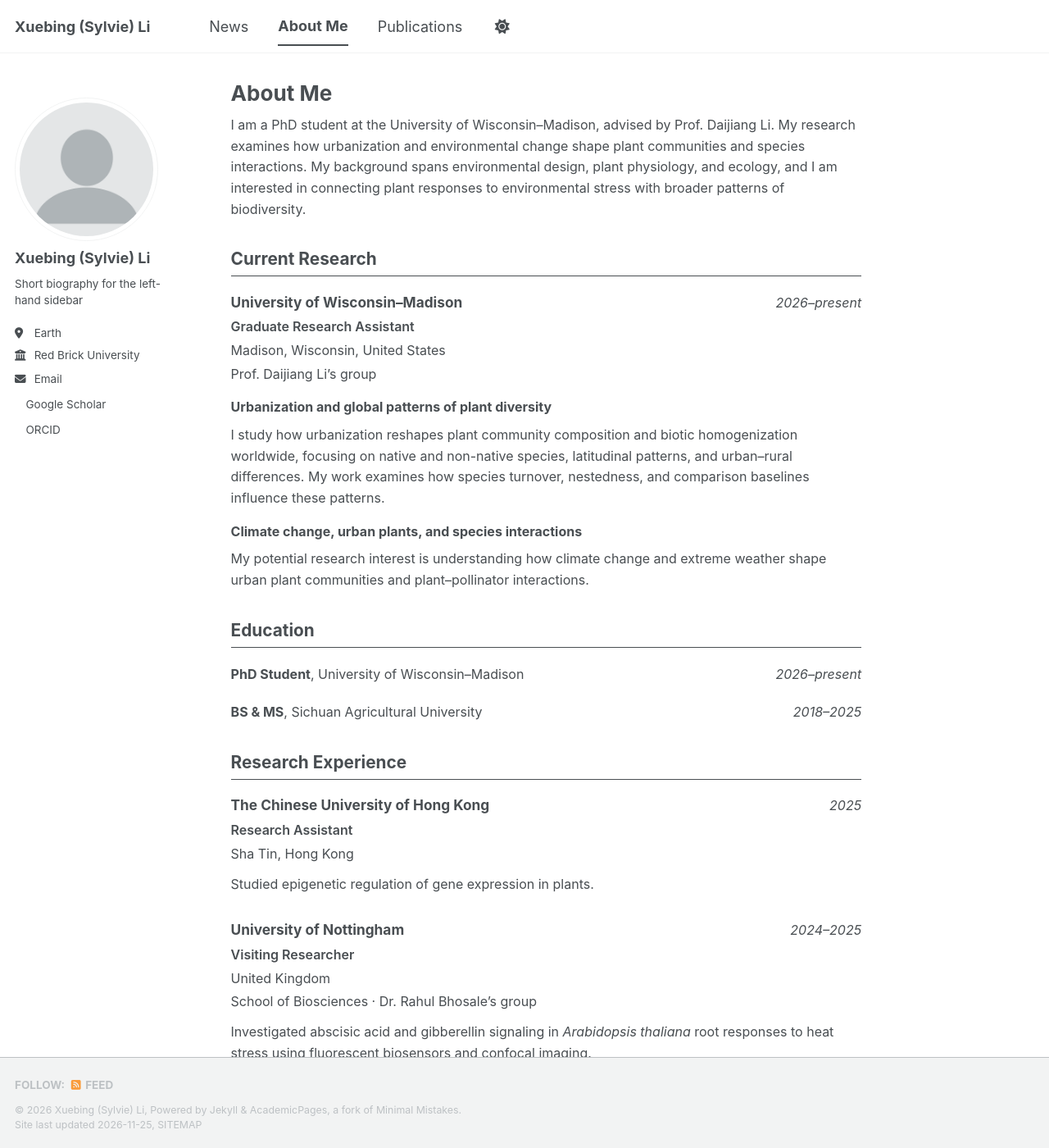
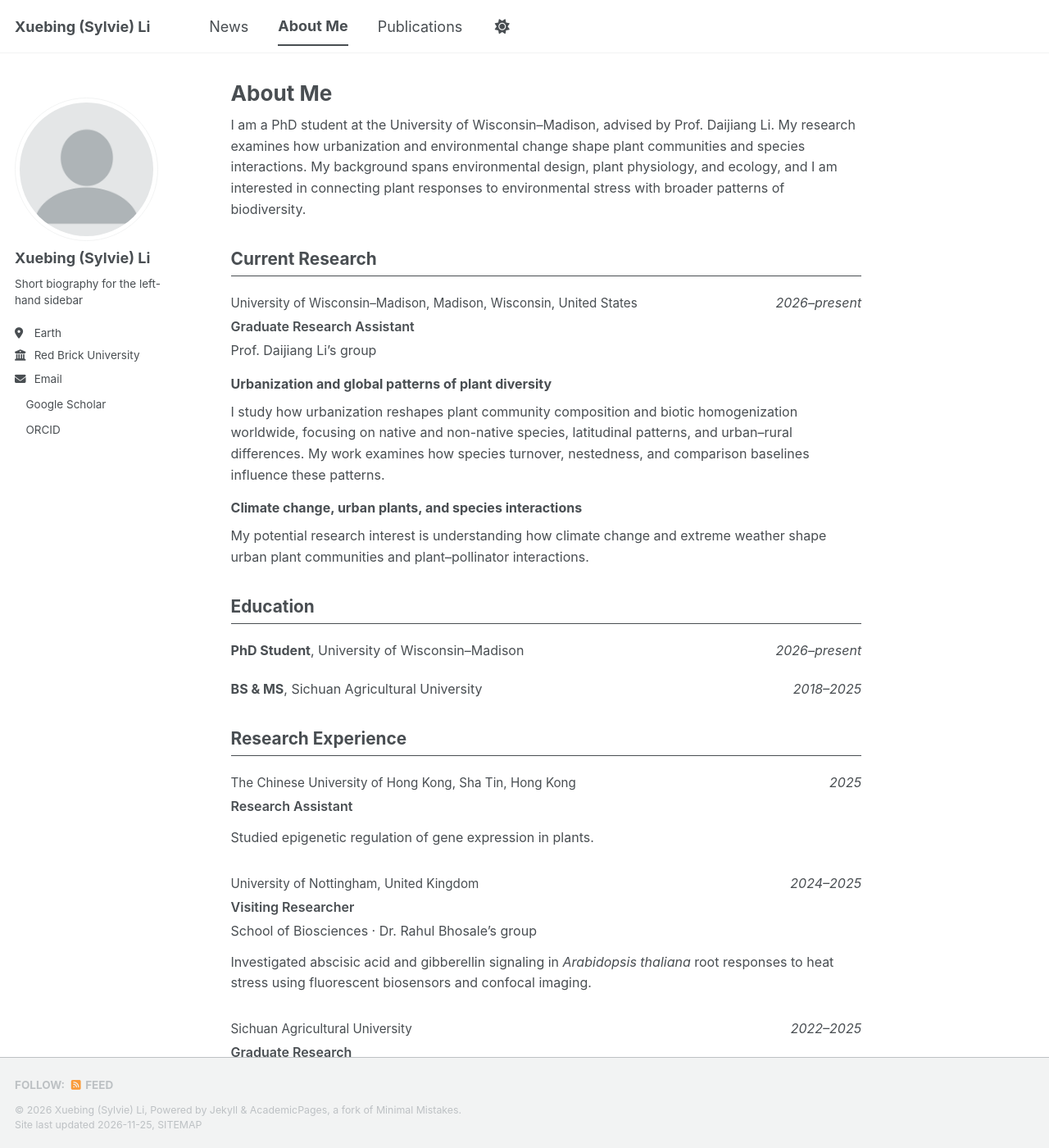
Before and after one commit to Snowiceli/Snowiceli.github.io, a Jekyll site: the page built from _pages/about.md, in a window 1280 px wide and 1400 px high. Shown: the whole window at 82% size. Built offline with Jekyll 4.4.1, drawn with Linux system fonts in a browser that asks for light colours; a script bundle is joined from its source files by our own code; a style sheet for code colours, icons or effects is not loaded.

Commit message:
Place research locations inline with smaller, regular-weight institution names

```diff
--- a/_pages/about.md
+++ b/_pages/about.md
@@ -13,6 +13,7 @@ redirect_from:
 .about-cv p, .about-cv ul, .about-cv li { font-size: inherit; }
 .about-cv h2 { font-size: 1.3em; margin: 2rem 0 1.1rem; padding-bottom: .4rem; border-bottom: 1px solid currentColor; }
 .about-cv h3 { margin: 0; font-size: 1.08em; line-height: 1.4; }
+.about-cv .cv-research h3 { font-size: max(14px, .95em); font-weight: 400; }
 .about-cv h4 { margin: 1rem 0 .35rem; font-size: 1em; }
 .about-cv .cv-entry { margin: 0 0 1.7rem; }
 .about-cv .cv-heading { display: flex; justify-content: space-between; align-items: baseline; gap: .5rem 1.5rem; }
@@ -47,11 +48,10 @@ redirect_from:
 
 <div class="cv-entry">
 <div class="cv-heading">
-<h3>University of Wisconsin–Madison</h3>
+<h3>University of Wisconsin–Madison<span class="cv-institution-location">, Madison, Wisconsin, United States</span></h3>
 <span class="cv-date">2026–present</span>
 </div>
 <p class="cv-role">Graduate Research Assistant</p>
-<p class="cv-location">Madison, Wisconsin, United States</p>
 <p class="cv-affiliation">Prof. Daijiang Li’s group</p>
 
 <h4>Urbanization and global patterns of plant diversity</h4>
@@ -79,21 +79,19 @@ redirect_from:
 
 <div class="cv-entry">
 <div class="cv-heading">
-<h3>The Chinese University of Hong Kong</h3>
+<h3>The Chinese University of Hong Kong<span class="cv-institution-location">, Sha Tin, Hong Kong</span></h3>
 <span class="cv-date">2025</span>
 </div>
 <p class="cv-role">Research Assistant</p>
-<p class="cv-location">Sha Tin, Hong Kong</p>
 <p class="cv-description">Studied epigenetic regulation of gene expression in plants.</p>
 </div>
 
 <div class="cv-entry">
 <div class="cv-heading">
-<h3>University of Nottingham</h3>
+<h3>University of Nottingham<span class="cv-institution-location">, United Kingdom</span></h3>
 <span class="cv-date">2024–2025</span>
 </div>
 <p class="cv-role">Visiting Researcher</p>
-<p class="cv-location">United Kingdom</p>
 <p class="cv-affiliation">School of Biosciences · Dr. Rahul Bhosale’s group</p>
 <p class="cv-description">Investigated abscisic acid and gibberellin signaling in <em>Arabidopsis thaliana</em> root responses to heat stress using fluorescent biosensors and confocal imaging.</p>
 </div>
```
